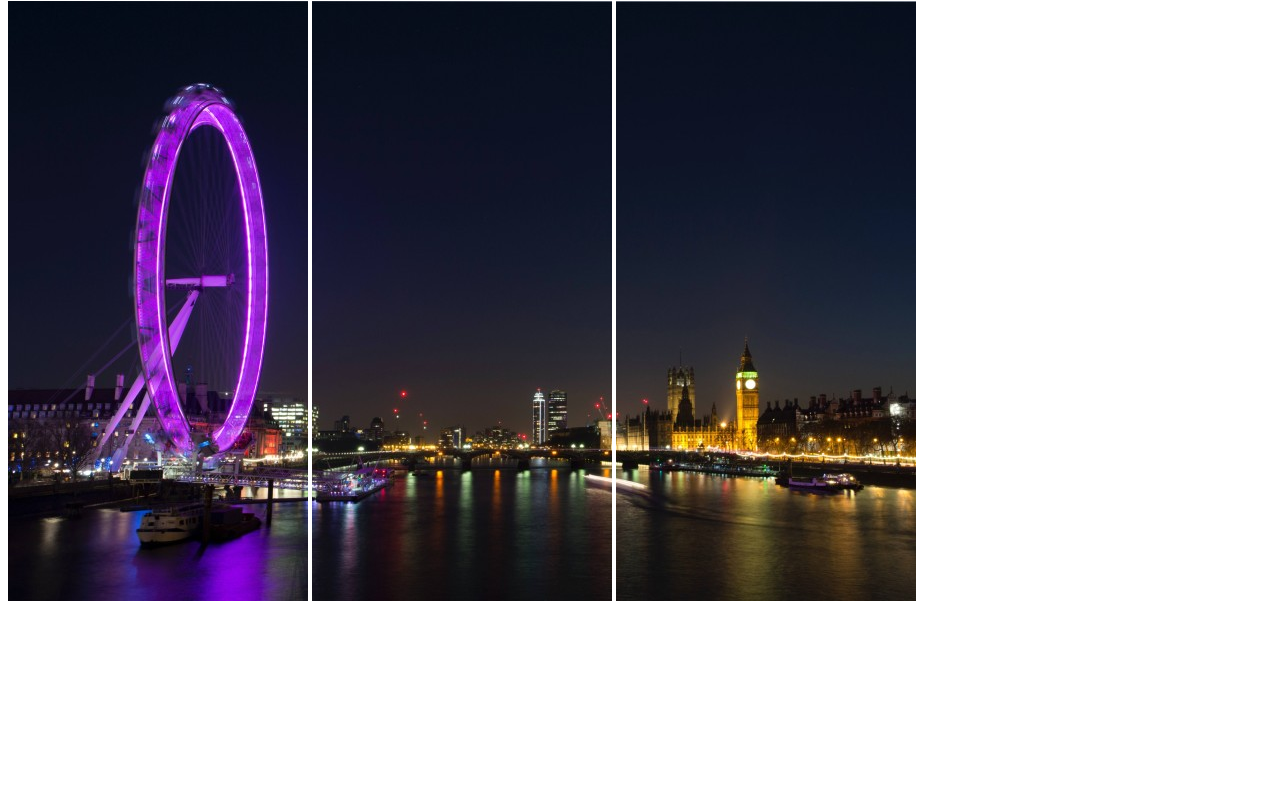
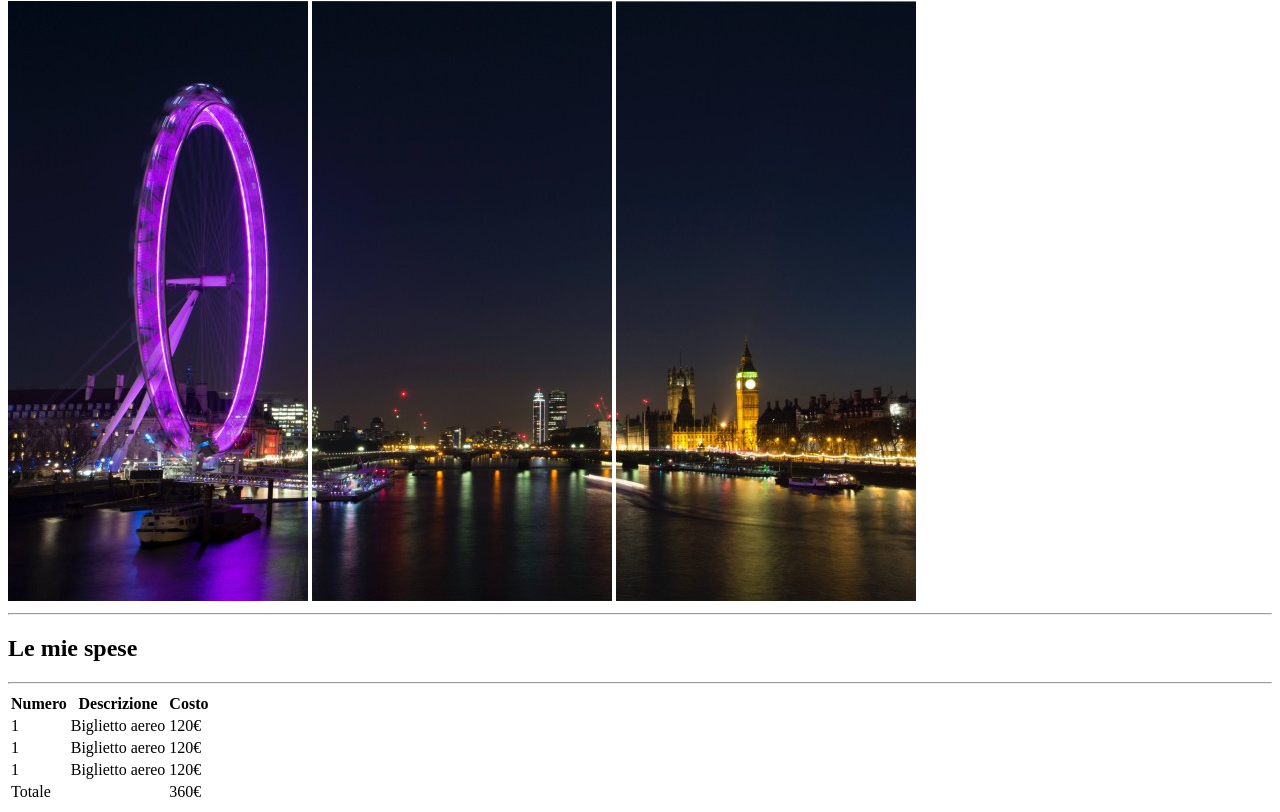
Before and after one commit to DavideFarci/html-london-trip, a plain HTML site: page index.html in a window 1280 px wide. Shown: the part 79-891 px from the top of the page. Before the commit the page ends 800 px from the top, so only its background shows below. Drawn offline with Linux system fonts and the light colour scheme.

Commit message:
add table

```diff
--- a/index.html
+++ b/index.html
@@ -12,6 +12,40 @@
         <img src="img/pexels-bill-emrich-230794-0.jpg" alt="Londra1">
         <img src="img/pexels-bill-emrich-230794-1.jpg" alt="Londra2">
         <img src="img/pexels-bill-emrich-230794-2.jpg" alt="Londra3">
+        <hr>
     </header>
+
+    <main>
+        <h2>Le mie spese</h2>
+        <table>
+            <thead>
+                <th>Numero</th>
+                <th>Descrizione</th>
+                <th>Costo</th>
+            </thead>
+            <tbody>
+                <tr>
+                    <td>1</td>
+                    <td>Biglietto aereo</td>
+                    <td>120€</td>
+                </tr>
+                <tr>
+                    <td>1</td>
+                    <td>Biglietto aereo</td>
+                    <td>120€</td>
+                </tr>
+                <tr>
+                    <td>1</td>
+                    <td>Biglietto aereo</td>
+                    <td>120€</td>
+                </tr>
+                <tr>
+                    <td colspan="2">Totale</td>
+                    <td>360€</td>
+                </tr>
+                <hr>
+            </tbody>
+        </table>
+    </main>
 </body>
 </html>
```
